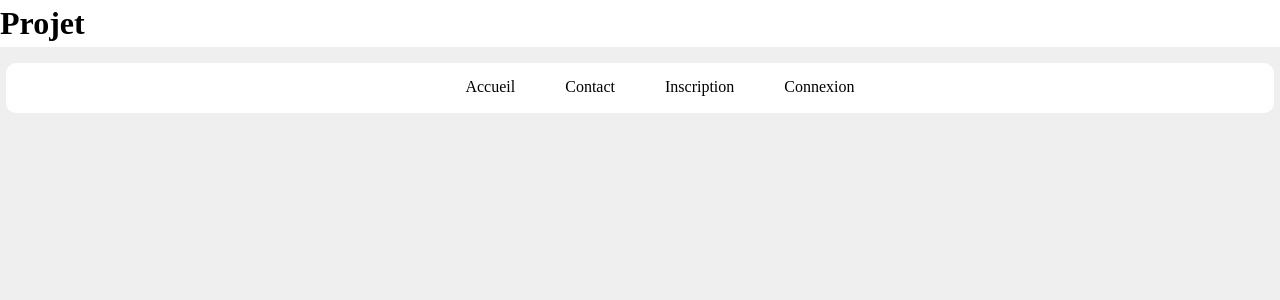
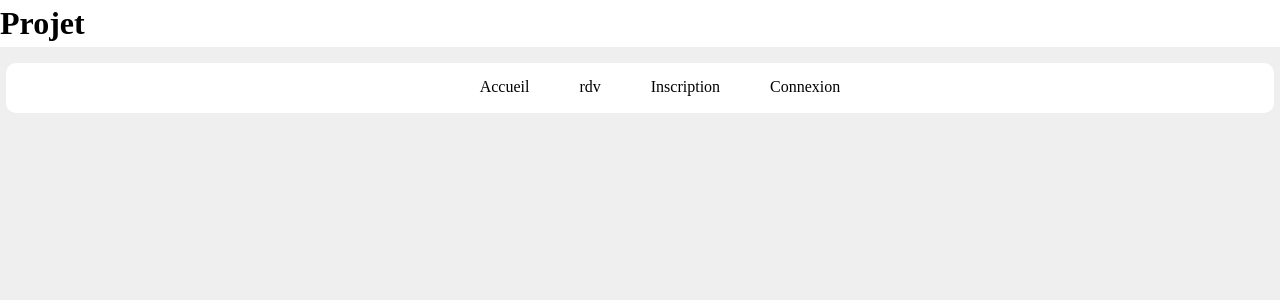
Before and after one commit to balkohv/Projet_php, a PHP site: page /index.php in a window 1280 px wide. Shown: the top 300 px of the page. Run offline with PHP 8.4, Linux system fonts and the light colour scheme.

Commit message:
commit exemple

```diff
--- a/index.php
+++ b/index.php
@@ -11,7 +11,7 @@
         <nav>
             <ul class="nav-bar">
                 <li><a href="index.php">Accueil</a></li>
-                <li><a href="index.php?page=contact">Contact</a></li>
+                <li><a href="index.php?page=contact">rdv</a></li>
                 <li><a href="index.php?page=inscription">Inscription</a></li>
                 <li><a href="index.php?page=connexion">Connexion</a></li>
             </ul>
```
